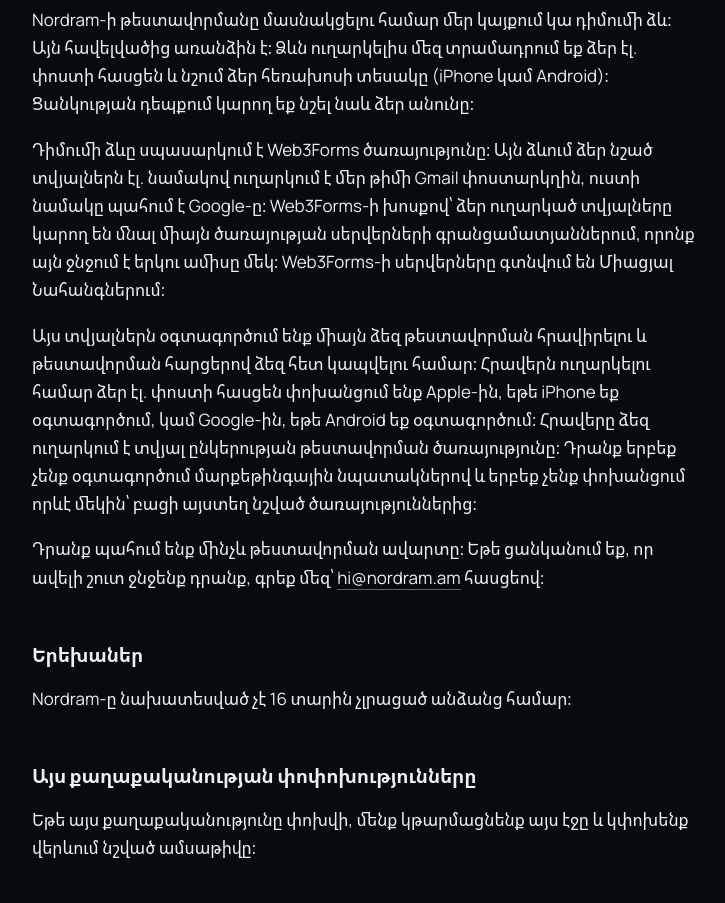
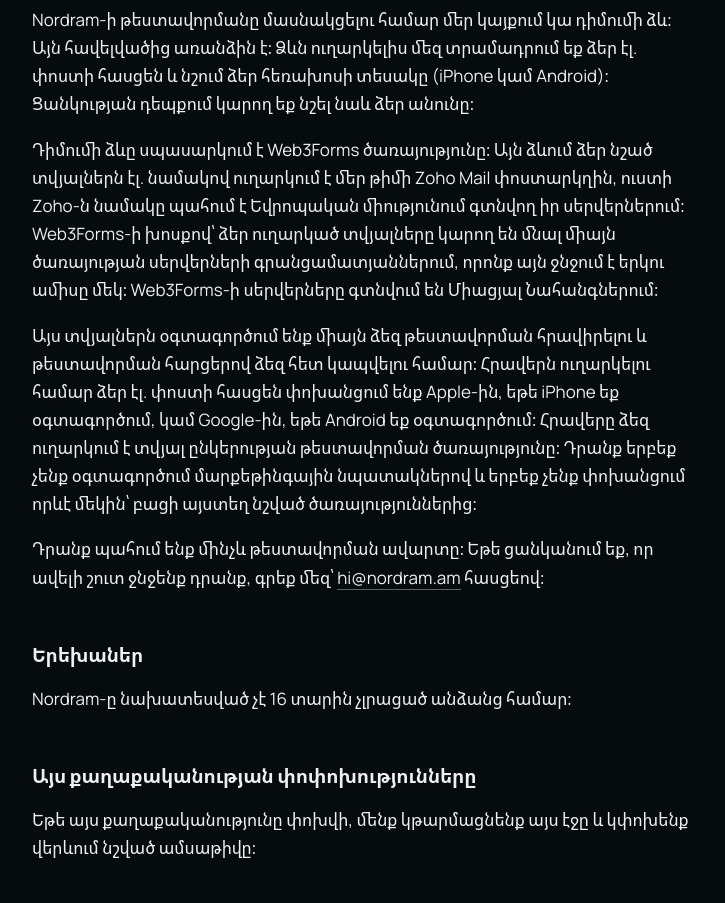
Before and after one commit to nordram-am/nordram-am.github.io, a plain HTML site: page hy/privacy.html in a window 1280 px wide. Shown: the part 5240-6143 px from the top of the page, without its empty margins (276-1001 px from the left). Drawn offline with Linux system fonts and the light colour scheme.

Commit message:
Site: tester sign-ups now go to the Zoho Mail inbox, not Gmail
The Web3Forms access key now emails each sign-up to hi@nordram.am, on
Zoho Mail's EU data centre. Both privacy policies said the sign-up email
was kept by Google on Gmail; they now say it is kept by Zoho on its
servers in the European Union, matching the Contact section's wording.
The HTML comment above the form on both home pages says the same.

Form markup and access key unchanged. Both "Last updated" dates stay at
22 November 2026.

Co-Authored-By: Claude Opus 5.5 <noreply@anthropic.com>

```diff
--- a/hy/privacy.html
+++ b/hy/privacy.html
@@ -198,7 +198,7 @@
 
 <h2 id="tester-signup">Թեստավորմանը մասնակցելու դիմում՝ մեր կայքում</h2>
 <p><span class="nw">Nordram-ի</span> թեստավորմանը մասնակցելու համար մեր կայքում կա դիմումի ձև։ Այն հավելվածից առանձին է։ Ձևն ուղարկելիս մեզ տրամադրում եք ձեր էլ. փոստի հասցեն և նշում ձեր հեռախոսի տեսակը (iPhone կամ Android)։ Ցանկության դեպքում կարող եք նշել նաև ձեր անունը։</p>
-<p>Դիմումի ձևը սպասարկում է Web3Forms ծառայությունը։ Այն ձևում ձեր նշած տվյալներն էլ. նամակով ուղարկում է մեր թիմի Gmail փոստարկղին, ուստի նամակը պահում է <span class="nw">Google-ը</span>։ <span class="nw">Web3Forms-ի</span> խոսքով՝ ձեր ուղարկած տվյալները կարող են մնալ միայն ծառայության սերվերների գրանցամատյաններում, որոնք այն ջնջում է երկու ամիսը մեկ։ <span class="nw">Web3Forms-ի</span> սերվերները գտնվում են Միացյալ Նահանգներում։</p>
+<p>Դիմումի ձևը սպասարկում է Web3Forms ծառայությունը։ Այն ձևում ձեր նշած տվյալներն էլ. նամակով ուղարկում է մեր թիմի Zoho Mail փոստարկղին, ուստի <span class="nw">Zoho-ն</span> նամակը պահում է Եվրոպական միությունում գտնվող իր սերվերներում։ <span class="nw">Web3Forms-ի</span> խոսքով՝ ձեր ուղարկած տվյալները կարող են մնալ միայն ծառայության սերվերների գրանցամատյաններում, որոնք այն ջնջում է երկու ամիսը մեկ։ <span class="nw">Web3Forms-ի</span> սերվերները գտնվում են Միացյալ Նահանգներում։</p>
 <p>Այս տվյալներն օգտագործում ենք միայն ձեզ թեստավորման հրավիրելու և թեստավորման հարցերով ձեզ հետ կապվելու համար։ Հրավերն ուղարկելու համար ձեր էլ. փոստի հասցեն փոխանցում ենք <span class="nw">Apple-ին</span>, եթե iPhone եք օգտագործում, կամ <span class="nw">Google-ին</span>, եթե Android եք օգտագործում։ Հրավերը ձեզ ուղարկում է տվյալ ընկերության թեստավորման ծառայությունը։ Դրանք երբեք չենք օգտագործում մարքեթինգային նպատակներով և երբեք չենք փոխանցում որևէ մեկին՝ բացի այստեղ նշված ծառայություններից։</p>
 <p>Դրանք պահում ենք մինչև թեստավորման ավարտը։ Եթե ցանկանում եք, որ ավելի շուտ ջնջենք դրանք, գրեք մեզ՝ <a href="mailto:hi@nordram.am">hi@nordram.am</a> հասցեով։</p>
 
```
Also changed, not shown: hy/index.html (+1 -1 lines), index.html (+1 -1 lines), privacy.html (+1 -1 lines).
